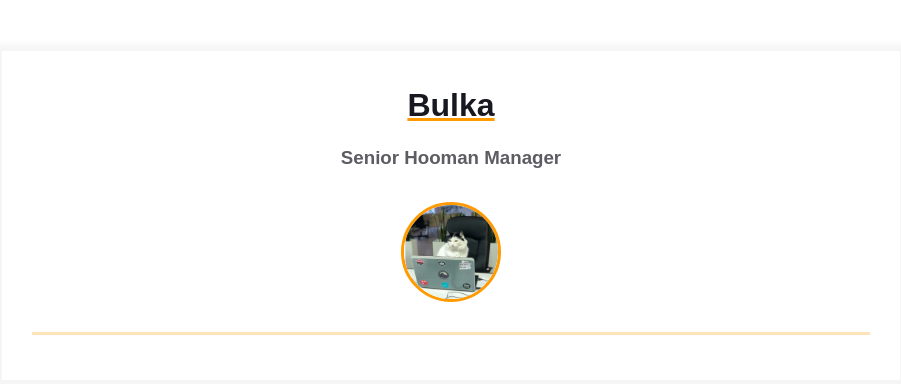
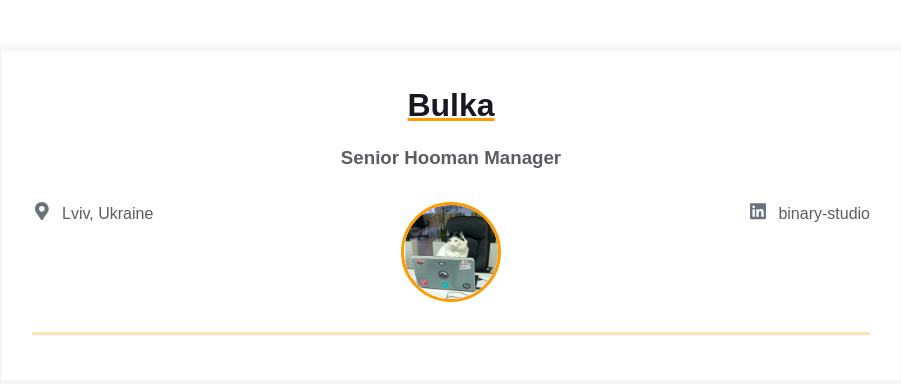
Before and after one commit to Ihore4ik/homepage, a plain HTML site: page index.html in a window 1280 px wide. Shown: the whole page, without its empty margins (189-1090 px from the left). Drawn offline with Linux system fonts and the light colour scheme.

Commit message:
Add contacts

```diff
--- a/index.html
+++ b/index.html
@@ -15,14 +15,41 @@
 				<h3 class="contact-info__sub-header">Senior Hooman Manager</h3>
 
 				<div class="contact_info_container fh">
-					<div class="contact-info__block"></div>
+					<div class="contact-info__block">
+						<a href="" rel="author" class="contact-info__item">
+							<div class="contact-info__item-icon-wrapper">
+								<svg class="contact-info__item-icon"
+								     xmlns="http://www.w3.org/2000/svg"
+								     viewBox="0 0 384 512">
+									<path
+											d="M172.268 501.67C26.97 291.031 0 269.413 0 192 0 85.961 85.961 0 192 0s192 85.961 192 192c0 77.413-26.97 99.031-172.268 309.67-9.535 13.774-29.93 13.773-39.464 0zM192 272c44.183 0 80-35.817 80-80s-35.817-80-80-80-80 35.817-80 80 35.817 80 80 80z">
+									</path>
+								</svg>
+							</div>
+							<span>Lviv, Ukraine</span>
+						</a>
+					</div>
 
 					<div class="contact-info__block contact-info__block--center">
 						<img class="contact-info__avatar"
 						     src="assets/avatar.png" alt="Avatar">
 					</div>
 
-					<div class="contact-info__block"></div>
+					<div class="contact-info__block">
+						<a href="https://ua.linkedin.com/company/binary-studio_241166"
+						   rel="author" class="contact-info__item">
+							<div class="contact-info__item-icon-wrapper">
+								<svg class="contact-info__item-icon"
+								     xmlns="http://www.w3.org/2000/svg"
+								     viewBox="0 0 448 512">
+									<path
+											d="M416 32H31.9C14.3 32 0 46.5 0 64.3v383.4C0 465.5 14.3 480 31.9 480H416c17.6 0 32-14.5 32-32.3V64.3c0-17.8-14.4-32.3-32-32.3zM135.4 416H69V202.2h66.5V416zm-33.2-243c-21.3 0-38.5-17.3-38.5-38.5S80.9 96 102.2 96c21.2 0 38.5 17.3 38.5 38.5 0 21.3-17.2 38.5-38.5 38.5zm282.1 243h-66.4V312c0-24.8-.5-56.7-34.5-56.7-34.6 0-39.9 27-39.9 54.9V416h-66.4V202.2h63.7v29.2h.9c8.9-16.8 30.6-34.5 62.9-34.5 67.2 0 79.7 44.3 79.7 101.9V416z">
+									</path>
+								</svg>
+							</div>
+							<span>binary-studio</span>
+						</a>
+					</div>
 				</div>
 			</div>
 		</div>
```
